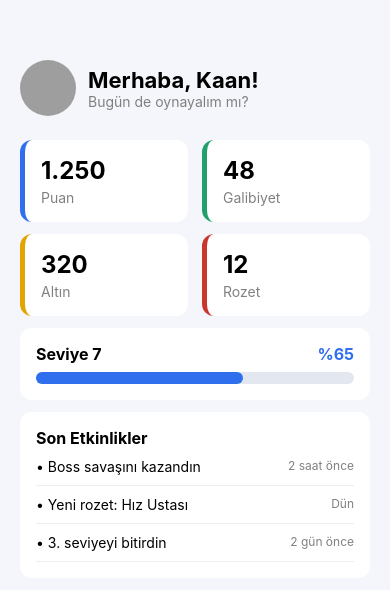
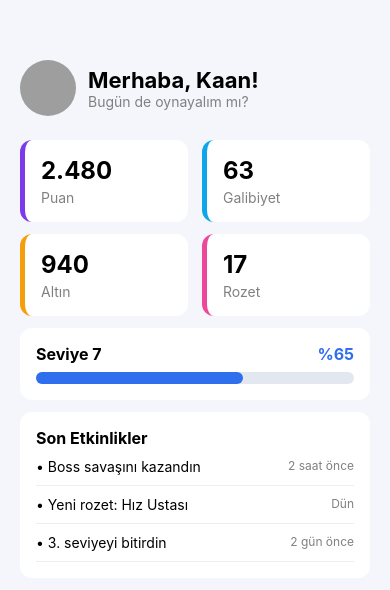
Before and after one commit to Tesbim/MobilUygulama311, a React Native app in the folder ek-oyun-dashboard/: screen / in a window 390 px wide. Shown: the top 590 px of the page. Built offline with nearby package versions, Linux system fonts and the light colour scheme; grey boxes are pictures that could not be loaded.

Commit message:
Dashboard: ek görev 1 - kart renkleri ve değerleri değiştirildi

```diff
--- a/ek-oyun-dashboard/App.js
+++ b/ek-oyun-dashboard/App.js
@@ -28,10 +28,10 @@ export default function App() {
         </View>
         {/* 2. İstatistik kartları */}
         <View style={styles.kartlar}>
-          <StatKarti deger="1.250" baslik="Puan" renk="#2f6fed" />
-          <StatKarti deger="48" baslik="Galibiyet" renk="#22a06b" />
-          <StatKarti deger="320" baslik="Altın" renk="#e2a400" />
-          <StatKarti deger="12" baslik="Rozet" renk="#c9372c" />
+          <StatKarti deger="2.480" baslik="Puan" renk="#7c3aed" />
+          <StatKarti deger="63" baslik="Galibiyet" renk="#0ea5e9" />
+          <StatKarti deger="940" baslik="Altın" renk="#f59e0b" />
+          <StatKarti deger="17" baslik="Rozet" renk="#ec4899" />
         </View>
         {/* 3. İlerleme çubuğu */}
         <View style={styles.bolum}>
```
